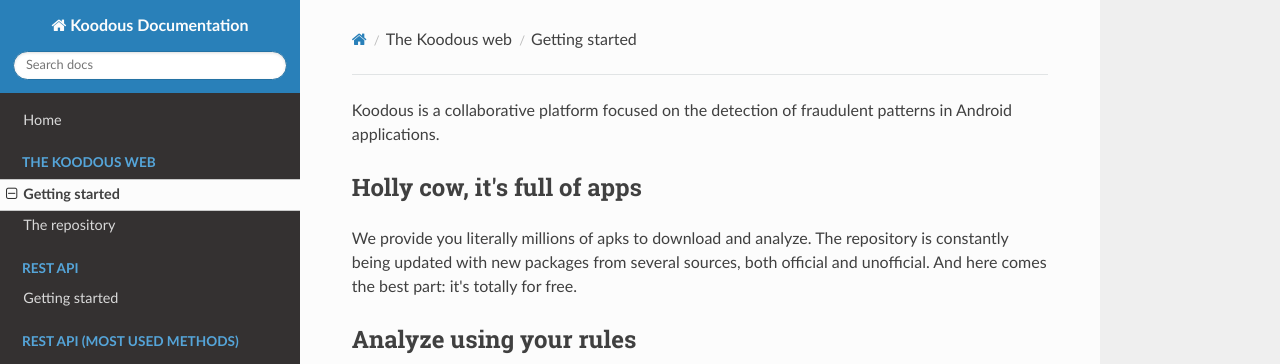
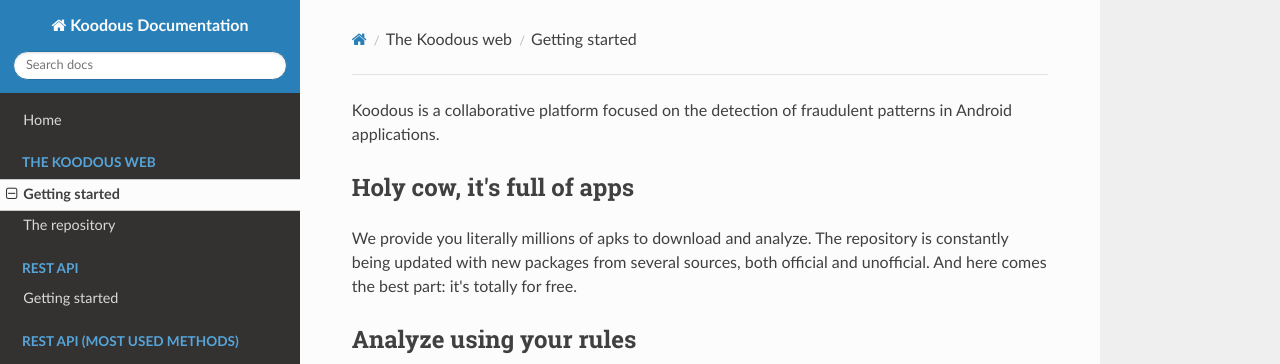
Before and after one commit to Koodous/docs.koodous.com, an MkDocs documentation site: the page built from docs/web/getting-started.md, in a window 1280 px wide and 1180 px high. Shown: the top 364 px of the window. Built offline with MkDocs 1.6.1, drawn with Linux system fonts in a browser that asks for light colours; nearby versions of some CDN libraries; old or Windows-style settings are respelled for this version of MkDocs.

Commit message:
Fix Header Typo
I think this is a typo

```diff
--- a/docs/web/getting-started.md
+++ b/docs/web/getting-started.md
@@ -1,6 +1,6 @@
 Koodous is a collaborative platform focused on the detection of fraudulent patterns in Android applications.
 
-## Holly cow, it's full of apps
+## Holy cow, it's full of apps
 
 We provide you literally millions of apks to download and analyze. The repository is constantly being updated with new packages from several sources, both official and unofficial. And here comes the best part: it's totally for free.
 
```
